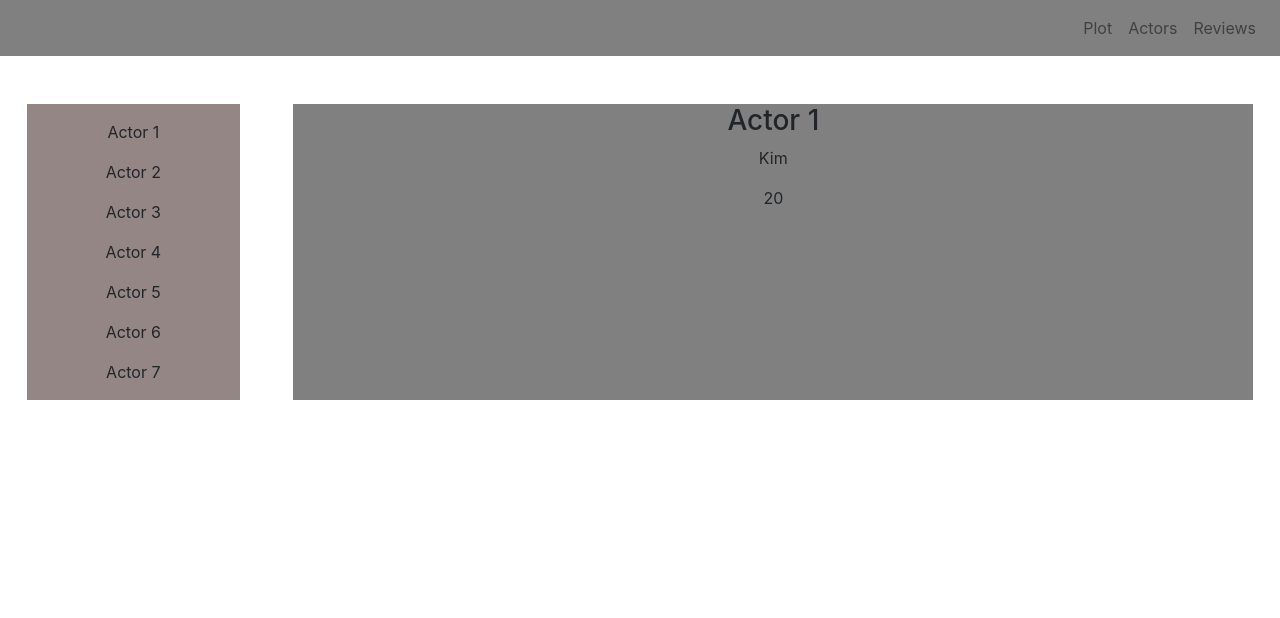
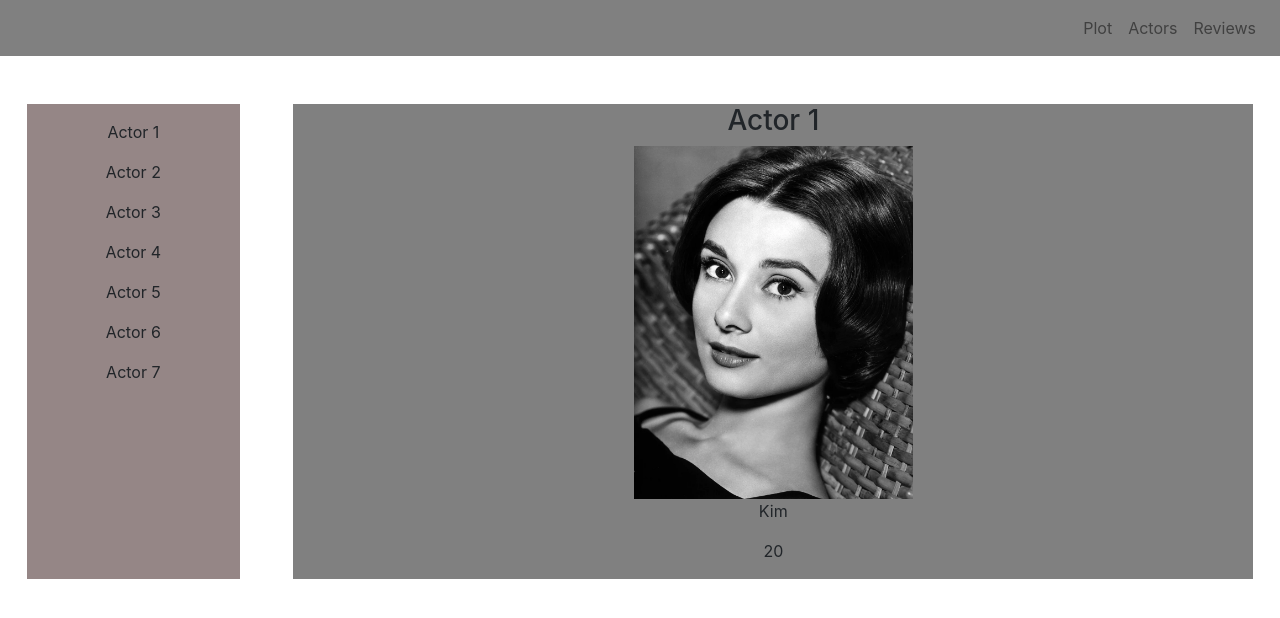
Before and after one commit to AdamAl-Salehi/CF-Bootsrap-Day02-Dawid-Adam, a plain HTML site: page Advanced/index.html in a window 1280 px wide. Both pictures are taken after a click on the element "Actor 1". Drawn offline with nearby package versions, Linux system fonts and the light colour scheme.

Commit message:
js file working advanced

```diff
--- a/Advanced/index.html
+++ b/Advanced/index.html
@@ -25,6 +25,11 @@
         #actor7{
             margin-bottom: 0;
         }
+        img{
+            width: 30%;
+            justify-content: center;
+            margin:auto;
+        }
     </style>
 <body>
     <nav class="navbar navbar-expand-lg navbar-light light-blue " role="navigation">
@@ -45,15 +50,9 @@
     <div class="container-fluid mt-5">
         <div class="row d-flex justify-content-around">
             <div id="list" class="col-2 text-center p-3">
-                <p id="actor1">Actor 1</p>
-                <p id="actor2">Actor 2</p>
-                <p id="actor3">Actor 3</p>
-                <p id="actor4">Actor 4</p>
-                <p id="actor5">Actor 5</p>
-                <p id="actor6">Actor 6</p>
-                <p id="actor7">Actor 7</p>
+
             </div>
-            <div id="result" class="col-9 ">
+                <div id="result" class="col-9">
             </div>
         </div>
     </div>
--- a/Advanced/js.js
+++ b/Advanced/js.js
@@ -1,22 +1,15 @@
 var actors = JSON.parse(actor1);
 
-console.table(actors)
-
-$("#actor1").on("click", function(){
+for (let i = 0; i < 7; i++) {
+    $("#list").append(`<p id="actor${i + 1}"  class="actors" index="${i}">Actor ${i + 1}</p>`)
+}
+$(".actors").on("click", function () {
+    var index = $(this).attr("index");
     $("#result").html(` `);
     $("#result").append(`
-    <h3 class="col-12 d-flex justify-content-center">${actors[0].actor}</h3>
-    <img src="" class="col-12 d-flex justify-content-center">
-    <p class="col-12 d-flex justify-content-center">${actors[0].name}</p>
-    <p class="col-12 d-flex justify-content-center">${actors[0].age}</p>
+    <h3 class="col-12 d-flex justify-content-center">${actors[index].actor}</h3>
+    <img src="${actors[index].img}" class=" d-flex img-fluid">
+    <p class="col-12 d-flex justify-content-center">${actors[index].name}</p>
+    <p class="col-12 d-flex justify-content-center">${actors[index].age}</p>
     `)
 })
-$("#actor2").on("click", function(){
-    $("#result").html(` `);
-    $("#result").append(`
-    <h3 class="col-12 d-flex justify-content-center">${actors[1].actor}</h3>
-    <img src="" class="col-12 d-flex justify-content-center">
-    <p class="col-12 d-flex justify-content-center">${actors[1].name}</p>
-    <p class="col-12 d-flex justify-content-center">${actors[1].age}</p>
-    `)
-})
--- a/Advanced/js.json
+++ b/Advanced/js.json
@@ -1,37 +1,37 @@
 var actor1 = `[{
     "actor" : "Actor 1",
-    "img" : "src='#'",
+    "img" : "img/kim.png",
     "name" : "Kim",
     "age" : "20"
 },
 {
     "actor" : "Actor 2",
-    "img" : "src='#'",
+    "img" : "img/tom.png",
     "name" : "Tom",
     "age" : "21"
 },{
     "actor" : "Actor 3",
-    "img" : "src='#'",
+    "img" : "img/leo.png",
     "name" : "Leo",
     "age" : "22"
 },{
     "actor" : "Actor 4",
-    "img" : "src='#'",
+    "img" : "img/john.png",
     "name" : "John",
     "age" : "23"
 },{
     "actor" : "Actor 5",
-    "img" : "src='#'",
+    "img" : "img/robert.png",
     "name" : "Robert",
     "age" : "24"
 },{
     "actor" : "Actor 6",
-    "img" : "src='#'",
+    "img" : "img/eric.png",
     "name" : "Eric",
     "age" : "25"
 },{
     "actor" : "Actor 7",
-    "img" : "src='#'",
+    "img" : "img/sarah.png",
     "name" : "Sarah",
     "age" : "26"
 }]`
```
Also changed, not shown: Advanced/img/eric.png (added), Advanced/img/john.png (added), Advanced/img/kim.png (added), Advanced/img/leo.png (added), Advanced/img/robert.png (added), Advanced/img/sarah.png (added), Advanced/img/tom.png (added), basic/index.html (renamed from index.html).
